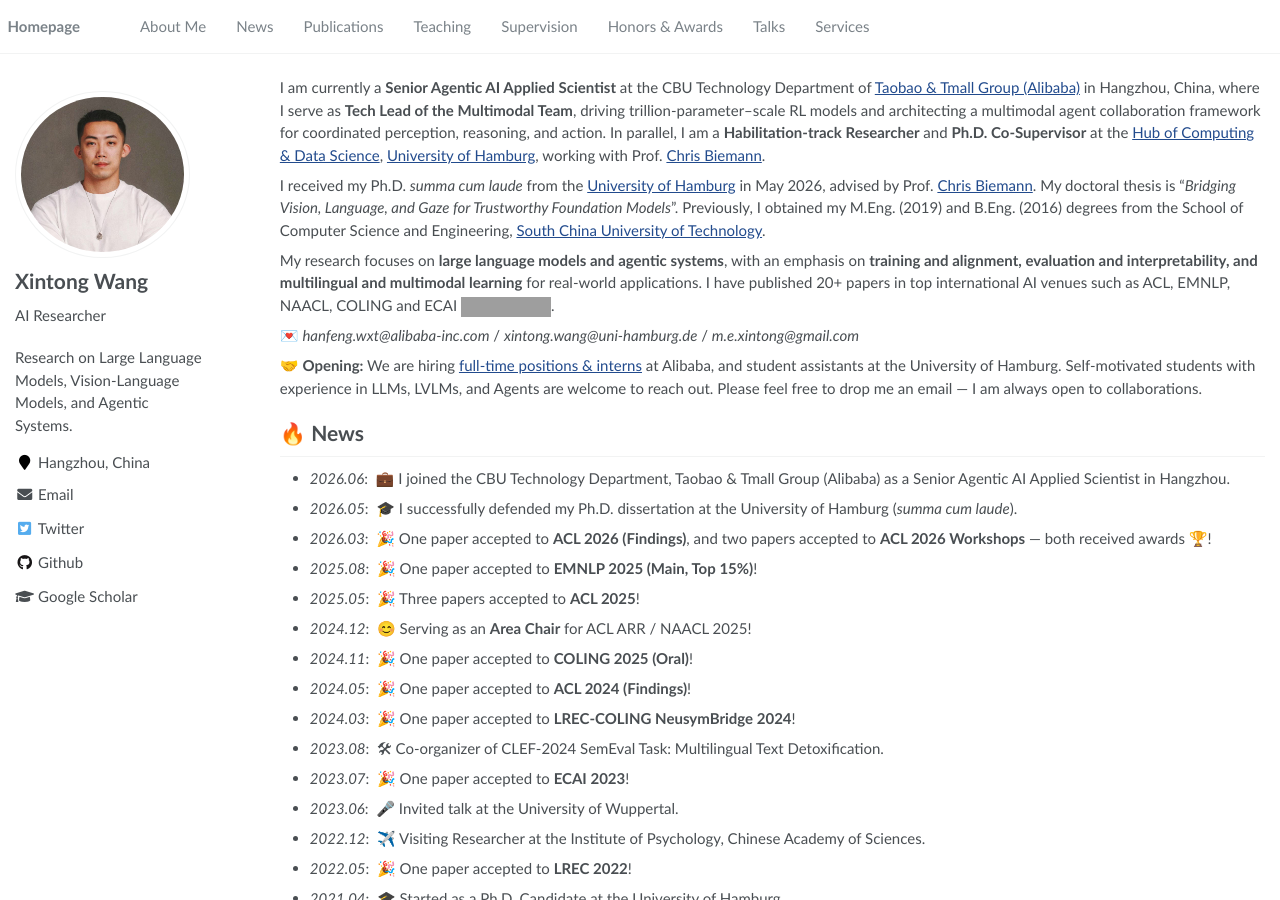
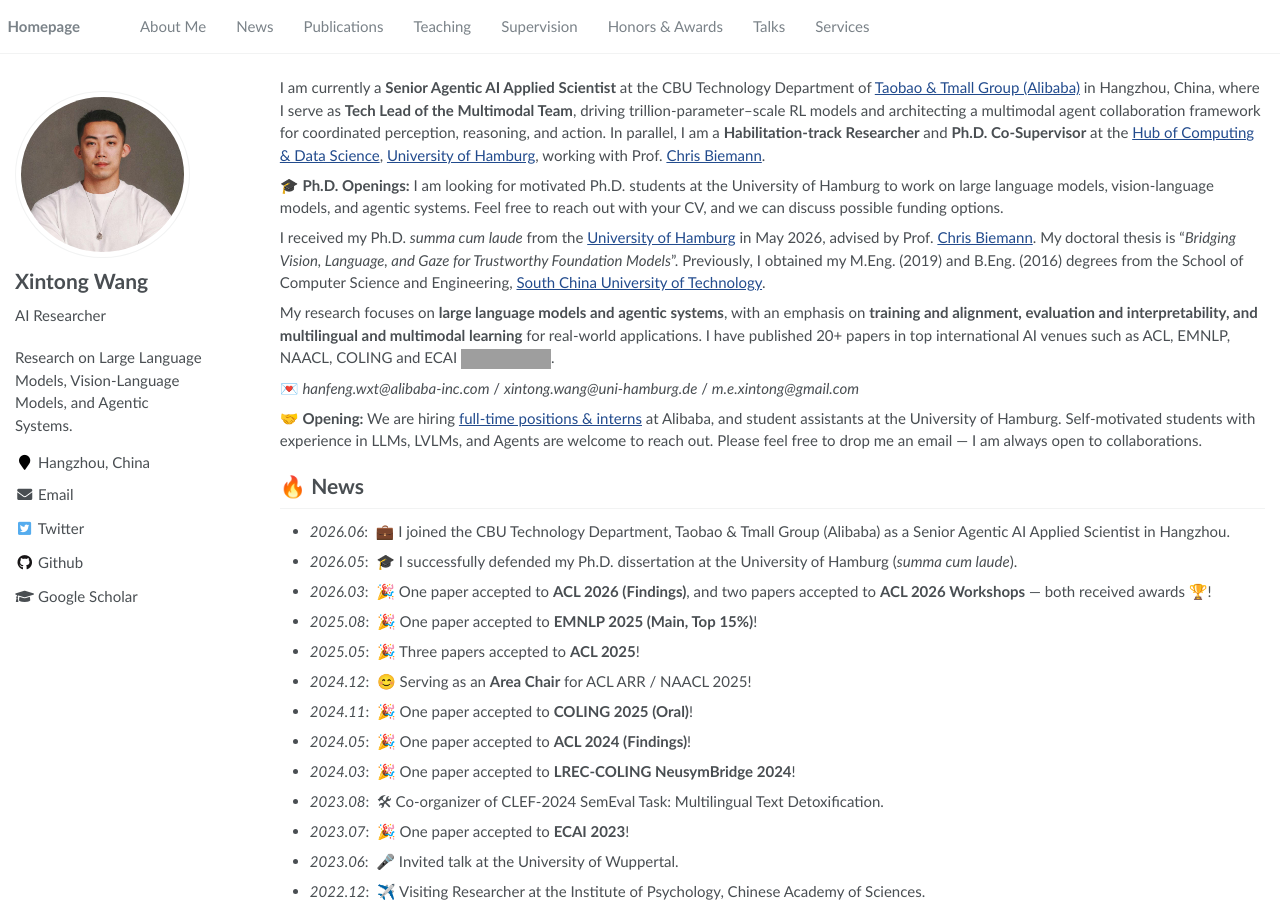
Before and after one commit to Ethanscuter/ethanscuter.github.io, a Jekyll site: the page built from _pages/about.md, in a window 1280 px wide and 900 px high. Built offline with Jekyll 4.4.1, drawn with Linux system fonts in a browser that asks for light colours; grey boxes are pictures that could not be loaded.

Commit message:
Add Ph.D. Openings recruitment line

```diff
--- a/_pages/about.md
+++ b/_pages/about.md
@@ -22,6 +22,8 @@
 {% else %}
 I am currently a **Habilitation-track Researcher** and **Ph.D. Co-Supervisor** at the [Hub of Computing & Data Science](https://www.hcds.uni-hamburg.de/), [University of Hamburg](https://www.uni-hamburg.de/en.html), working with Prof. [Chris Biemann](https://www.inf.uni-hamburg.de/en/inst/ab/lt/people/chris-biemann.html).
 {% endif %}
+
+🎓 **Ph.D. Openings:** I am looking for motivated Ph.D. students at the University of Hamburg to work on large language models, vision-language models, and agentic systems. Feel free to reach out with your CV, and we can discuss possible funding options.
 
 I received my Ph.D. *summa cum laude* from the [University of Hamburg](https://www.uni-hamburg.de/en.html) in May 2026, advised by Prof. [Chris Biemann](https://www.inf.uni-hamburg.de/en/inst/ab/lt/people/chris-biemann.html). My doctoral thesis is "*Bridging Vision, Language, and Gaze for Trustworthy Foundation Models*". Previously, I obtained my M.Eng. (2019) and B.Eng. (2016) degrees from the School of Computer Science and Engineering, [South China University of Technology](https://www.scut.edu.cn/en/).
 
```
